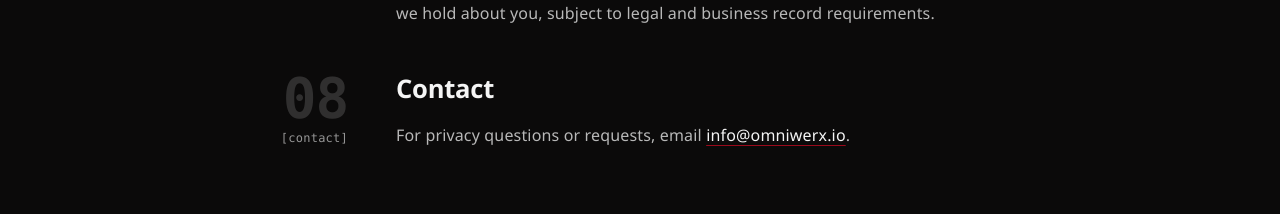
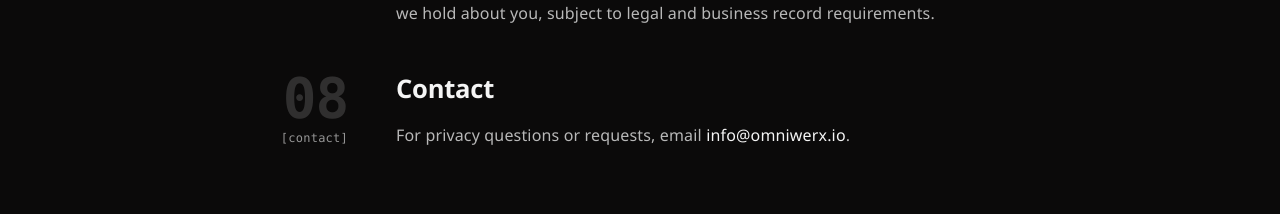
Before and after one commit to asaloojee/omniwerx-io, a SvelteKit app: page /privacy in a window 1280 px wide. Shown: the part 1764-1978 px from the top of the page. Built offline with nearby package versions, Linux system fonts and the light colour scheme; a web font is replaced by a local one.

Commit message:
chore: updated inline email links

```diff
--- a/src/app.css
+++ b/src/app.css
@@ -361,6 +361,14 @@ button {
   line-height: var(--leading-body);
   letter-spacing: var(--tracking-body);
   text-wrap: pretty;
+}
+
+.inline-email {
+  color: var(--body-text--emphasis);
+}
+
+.inline-email:hover {
+  cursor: pointer;
 }
 
 .hero__label {
@@ -1390,18 +1398,6 @@ button {
   margin-top: var(--space-16);
 }
 
-.legal__content a {
-  color: var(--body-text--emphasis);
-  text-decoration: underline;
-  text-decoration-color: rgba(215, 9, 35, 0.7);
-  text-underline-offset: 0.24em;
-}
-
-.legal__content a:hover,
-.legal__content a:focus-visible {
-  text-decoration-color: var(--primary-red);
-}
-
 @media (max-width: 991px) {
   .legal .container--narrow {
     max-width: var(--container-narrow);
--- a/src/routes/+page.svelte
+++ b/src/routes/+page.svelte
@@ -431,8 +431,8 @@
         The next step of your business is a conversation away.
       </h2>
       <p class="contact__copy">
-        Let's start with a few details. Fill out the form below, or reach out to <a
-          href="mailto:info@omniwerx.io">info@omniwerx.io</a
+        Let's start with a few details. Fill out the form below, or reach out to <span
+          class="inline-email">info@omniwerx.io</span
         >, and we'll reach out to you shortly.
       </p>
 
--- a/src/routes/privacy/+page.svelte
+++ b/src/routes/privacy/+page.svelte
@@ -167,8 +167,8 @@
               Contact
             </h2>
             <p>
-              For privacy questions or requests, email <a
-                href="mailto:info@omniwerx.io">info@omniwerx.io</a
+              For privacy questions or requests, email <span
+                class="inline-email">info@omniwerx.io</span
               >.
             </p>
           </div>
--- a/src/routes/terms/+page.svelte
+++ b/src/routes/terms/+page.svelte
@@ -195,8 +195,8 @@
               Contact
             </h2>
             <p>
-              Questions about these terms can be sent to <a
-                href="mailto:info@omniwerx.io">info@omniwerx.io</a
+              Questions about these terms can be sent to <span
+                class="inline-email">info@omniwerx.io</span
               >.
             </p>
           </div>
```
